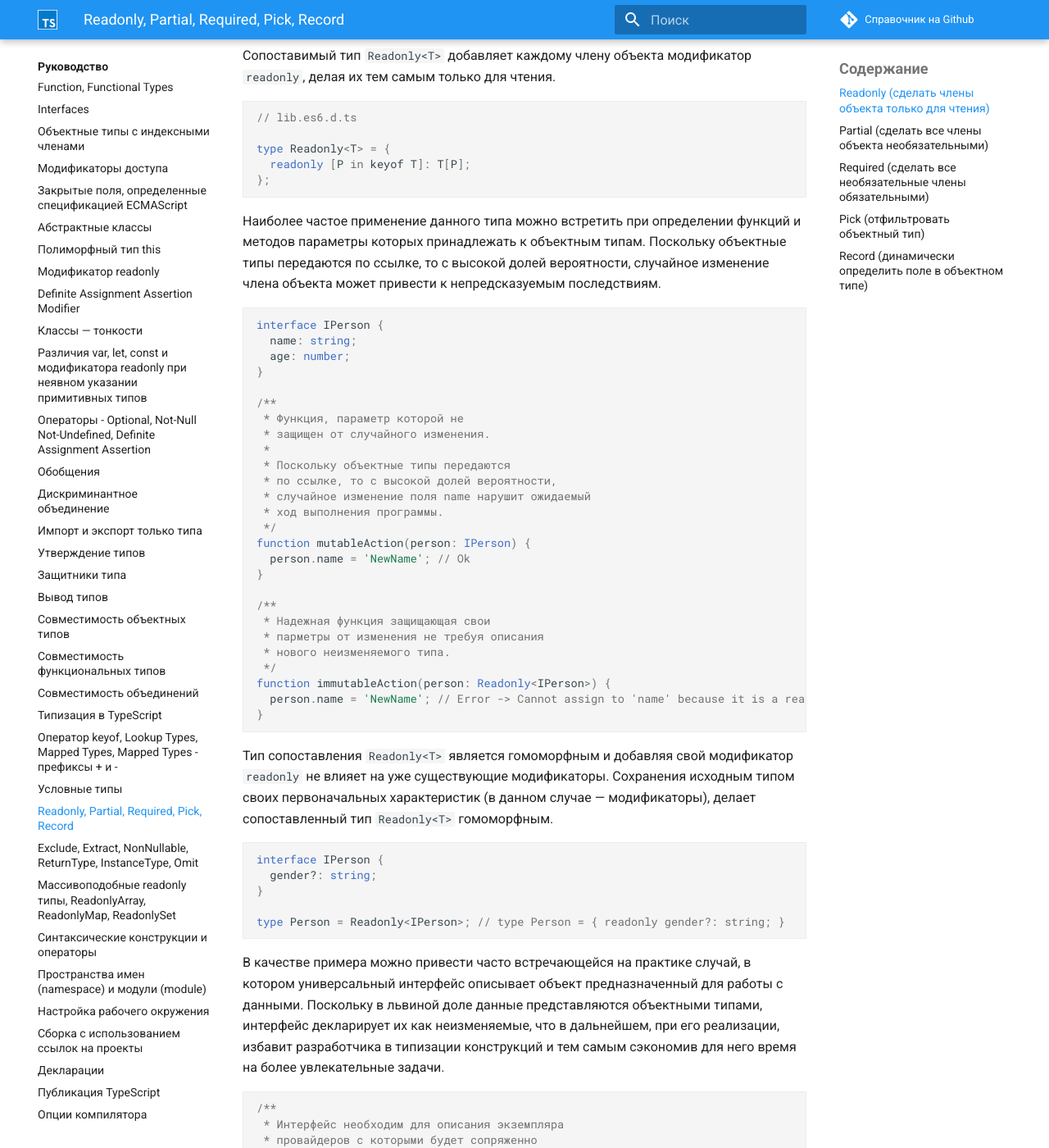
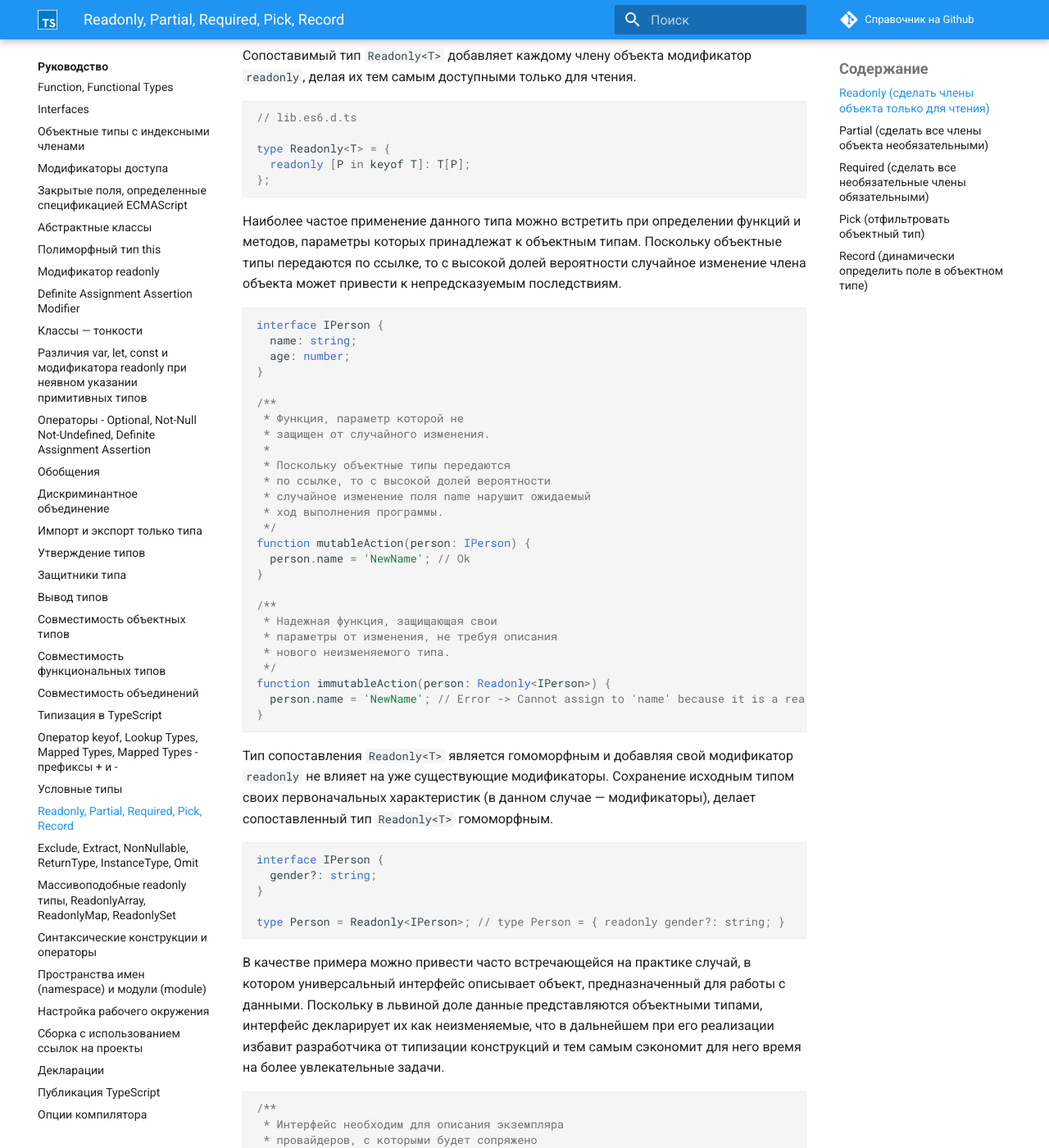
Before and after one commit to xsltdev/scriptdev.ru, an MkDocs documentation site: the page built from docs/guide/044.md, in a window 1280 px wide and 1400 px high, scrolled down 471 px. Shown: the whole window at 82% size. Built offline with MkDocs 1.6.1 and Material for MkDocs 9.7.7, drawn with Linux system fonts in a browser that asks for light colours; comment, search, counter and statistics services are not loaded; some of the changed text lies outside the part shown.

Commit message:
edited mistakes

````diff
--- a/docs/guide/044.md
+++ b/docs/guide/044.md
@@ -1,10 +1,10 @@
 # Readonly, Partial, Required, Pick, Record
 
-Чтобы сделать повседневные будни разработчика немного легче, _TypeScript_, реализовал несколько предопределенных сопоставимых типов, как - `Readonly<T>`, `Partial<T>`, `Required<T>`, `Pick<T, K>` и `Record<K, T>`. За исключением `Record<K, T>`, все они являются так называемым _гомоморфными типами_ (homomorphic types). Простыми словами, _гомоморфизм_ — это возможность изменять функционал сохраняя первоначальные свойства всех операций. Если на данный момент это кажется сложным, то текущая глава покажет, что за данным термином не скрывается ничего сложного. Кроме того, в ней будет подробно рассмотрен каждый из перечисленных типов.
+Чтобы сделать повседневные будни разработчика немного легче, _TypeScript_ реализовал несколько предопределенных сопоставимых типов, как - `Readonly<T>`, `Partial<T>`, `Required<T>`, `Pick<T, K>` и `Record<K, T>`. За исключением `Record<K, T>`, все они являются так называемыми _гомоморфными типами_ (homomorphic types). Простыми словами, _гомоморфизм_ — это возможность изменять функционал, сохраняя первоначальные свойства всех операций. Если на данный момент это кажется сложным, то текущая глава покажет, что за данным термином не скрывается ничего сложного. Кроме того, в ней будет подробно рассмотрен каждый из перечисленных типов.
 
 ## Readonly<T> (сделать члены объекта только для чтения)
 
-Сопоставимый тип `Readonly<T>` добавляет каждому члену объекта модификатор `readonly`, делая их тем самым только для чтения.
+Сопоставимый тип `Readonly<T>` добавляет каждому члену объекта модификатор `readonly`, делая их тем самым доступными только для чтения.
 
 ```ts
 // lib.es6.d.ts
@@ -14,7 +14,7 @@
 };
 ```
 
-Наиболее частое применение данного типа можно встретить при определении функций и методов параметры которых принадлежать к объектным типам. Поскольку объектные типы передаются по ссылке, то с высокой долей вероятности, случайное изменение члена объекта может привести к непредсказуемым последствиям.
+Наиболее частое применение данного типа можно встретить при определении функций и методов, параметры которых принадлежат к объектным типам. Поскольку объектные типы передаются по ссылке, то с высокой долей вероятности случайное изменение члена объекта может привести к непредсказуемым последствиям.
 
 ```ts
 interface IPerson {
@@ -27,7 +27,7 @@
  * защищен от случайного изменения.
  *
  * Поскольку объектные типы передаются
- * по ссылке, то с высокой долей вероятности,
+ * по ссылке, то с высокой долей вероятности
  * случайное изменение поля name нарушит ожидаемый
  * ход выполнения программы.
  */
@@ -36,8 +36,8 @@
 }
 
 /**
- * Надежная функция защищающая свои
- * парметры от изменения не требуя описания
+ * Надежная функция, защищающая свои
+ * параметры от изменения, не требуя описания
  * нового неизменяемого типа.
  */
 function immutableAction(person: Readonly<IPerson>) {
@@ -45,7 +45,7 @@
 }
 ```
 
-Тип сопоставления `Readonly<T>` является гомоморфным и добавляя свой модификатор `readonly` не влияет на уже существующие модификаторы. Сохранения исходным типом своих первоначальных характеристик (в данном случае — модификаторы), делает сопоставленный тип `Readonly<T>` гомоморфным.
+Тип сопоставления `Readonly<T>` является гомоморфным и добавляя свой модификатор `readonly` не влияет на уже существующие модификаторы. Сохранение исходным типом своих первоначальных характеристик (в данном случае — модификаторы), делает сопоставленный тип `Readonly<T>` гомоморфным.
 
 ```ts
 interface IPerson {
@@ -55,12 +55,12 @@
 type Person = Readonly<IPerson>; // type Person = { readonly gender?: string; }
 ```
 
-В качестве примера можно привести часто встречающейся на практике случай, в котором универсальный интерфейс описывает объект предназначенный для работы с данными. Поскольку в львиной доле данные представляются объектными типами, интерфейс декларирует их как неизменяемые, что в дальнейшем, при его реализации, избавит разработчика в типизации конструкций и тем самым сэкономив для него время на более увлекательные задачи.
+В качестве примера можно привести часто встречающейся на практике случай, в котором универсальный интерфейс описывает объект, предназначенный для работы с данными. Поскольку в львиной доле данные представляются объектными типами, интерфейс декларирует их как неизменяемые, что в дальнейшем при его реализации избавит разработчика от типизации конструкций и тем самым сэкономит для него время на более увлекательные задачи.
 
 ```ts
 /**
  * Интерфейс необходим для описания экземпляра
- * провайдеров с которыми будет сопряженно
+ * провайдеров, с которыми будет сопряжено
  * приложение. Кроме того, интерфейс описывает
  * поставляемые данные как только для чтения,
  * что в будущем может сэкономить время.
@@ -97,9 +97,9 @@
 > {
   getData() {
     /**
-     * Работая в теле потомков DataProvider
+     * Работая в теле потомков DataProvider,
      * будет не так просто случайно изменить
-     * данные доступные через ссылку this.data
+     * данные, доступные через ссылку this.data
      */
     let [firstName, lastName] = this.data.name.split(` `);
     let result = { firstName, lastName };
@@ -115,7 +115,7 @@
 
 ## Partial<T> (сделать все члены объекта необязательными)
 
-Сопоставимый тип `Partial<T>` добавляет членам объекта модификатор `?:` делая их таким образом необязательными.
+Сопоставимый тип `Partial<T>` добавляет членам объекта модификатор `?:`, делая их таким образом необязательными.
 
 ```ts
 // lib.es6.d.ts
@@ -143,7 +143,7 @@
 type Person = Partial<IPerson>;
 ```
 
-Представьте приложение зависящее от конфигурации, которая как полностью, так и частично, может быть переопределена пользователем. Поскольку работоспособность приложения завязана на конфигурации, члены определенные в типе представляющем её, должны быть обязательными. Но поскольку пользователь может переопределить лишь часть конфигурации, функция выполняющая её слияние с конфигурацией по умолчанию, не может указать в аннотации типа уже определенный тип, так как его члены обязательны. Описывать новый тип, слишком утомительно. В таких случаях необходимо прибегать к помощи `Partial<T>`.
+Представьте приложение, зависящее от конфигурации, которая как полностью, так и частично, может быть переопределена пользователем. Поскольку работоспособность приложения завязана на конфигурации, члены, определенные в типе, представляющем её, должны быть обязательными. Но поскольку пользователь может переопределить лишь часть конфигурации, функция, выполняющая её слияние с конфигурацией по умолчанию, не может указать в аннотации типа уже определенный тип, так как его члены обязательны. Описывать новый тип слишком утомительно. В таких случаях необходимо прибегать к помощи `Partial<T>`.
 
 ```ts
 interface IConfig {
@@ -186,7 +186,7 @@
 
 ## Required<T> (сделать все необязательные члены обязательными)
 
-Сопоставимый тип `Required<T>` удаляет все необязательные модификаторы `?:` приводя члены объекта к обязательным. Достигается это путем удаления необязательных модификаторов при помощи механизма _префиксов - и +_ рассматриваемого в главе [Оператор keyof, Lookup Types, Mapped Types, Mapped Types - префиксы + и -](042.md)).
+Сопоставимый тип `Required<T>` удаляет все необязательные модификаторы `?:`, приводя члены объекта к обязательным. Достигается это путем удаления необязательных модификаторов при помощи механизма _префиксов - и +_ рассматриваемого в главе [Оператор keyof, Lookup Types, Mapped Types, Mapped Types - префиксы + и -](042.md)).
 
 ```ts
 type Required<T> = {
@@ -225,7 +225,7 @@
 type T1 = Required<T0>;
 ```
 
-Тип сопоставления `Required<T>` является гомоморфным и не влияет на модификаторы отличные от необязательных.
+Тип сопоставления `Required<T>` является гомоморфным и не влияет на модификаторы, отличные от необязательных.
 
 ```ts
 interface IT {
@@ -247,7 +247,7 @@
 
 ## Pick (отфильтровать объектный тип)
 
-Сопоставимый тип `Pick<T, K>` предназначен для фильтрации объектного типа ожидаемого в качестве первого параметра типа. Фильтрация происходит на основе ключей представленных множеством литеральных строковых типов ожидаемых в качестве второго параметра типа.
+Сопоставимый тип `Pick<T, K>` предназначен для фильтрации объектного типа, ожидаемого в качестве первого параметра типа. Фильтрация происходит на основе ключей, представленных множеством литеральных строковых типов, ожидаемых в качестве второго параметра типа.
 
 ```ts
 // lib.es6.d.ts
@@ -344,7 +344,7 @@
 
 ## Record<K, T> (динамически определить поле в объектном типе)
 
-Сопоставимый тип `Record<K, T>` предназначен для динамического определения полей в объектном типе. Данный тип определяет два параметра типа. В качестве первого параметра ожидается множество ключей представленных множеством `string` или `Literal String` - `Record<"a", T>` или `Record<"a" | "b", T>`. В качестве второго параметра ожидается конкретный тип данных, который будет ассоциирован с каждым ключом.
+Сопоставимый тип `Record<K, T>` предназначен для динамического определения полей в объектном типе. Данный тип определяет два параметра типа. В качестве первого параметра ожидается множество ключей, представленных множеством `string` или `Literal String` - `Record<"a", T>` или `Record<"a" | "b", T>`. В качестве второго параметра ожидается конкретный тип данных, который будет ассоциирован с каждым ключом.
 
 ```ts
 // lib.es6.d.ts
@@ -431,7 +431,7 @@
 }
 
 /**
- * Error -> тип поля a не совпадает с типом
+ * Error -> тип поля a не совпадает с типом,
  * указанным в индексной сигнатуре.
  */
 interface T1 {
@@ -465,7 +465,7 @@
 };
 ```
 
-Аналогичное поведение будет и для пересечения определяемого типом `Record<K, T>`.
+Аналогичное поведение будет и для пересечения, определяемого типом `Record<K, T>`.
 
 ```ts
 interface IValue {
````
Also changed, not shown: other parts of docs/guide/044.md (+18 -18 lines).
